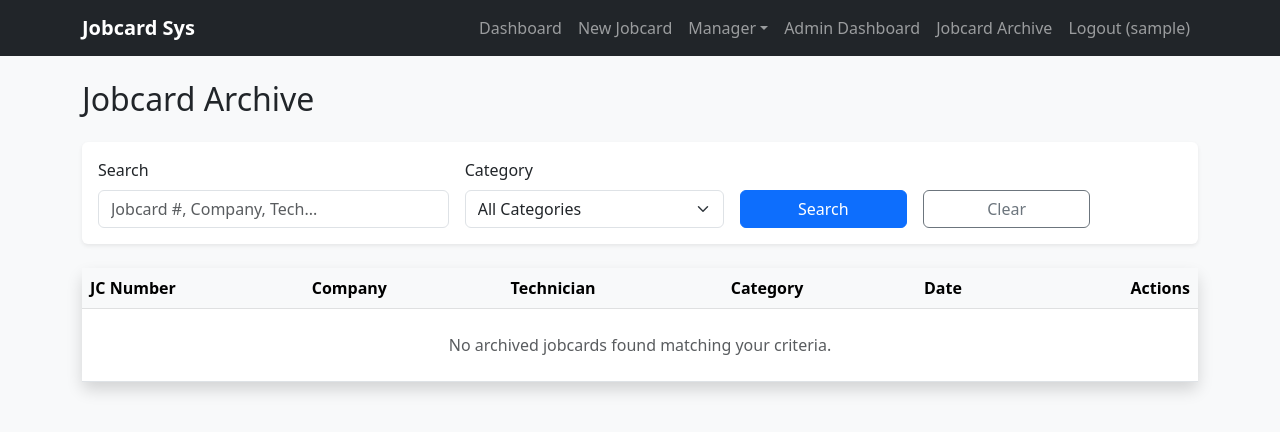
After one commit to dillonkevin46-cloud/Jobcard-New, a Django app: page /manage/archive/ in a window 1280 px wide. The commit adds this page. Shown: the top 432 px of the page. Run offline with Django 5.2, Linux system fonts and the light colour scheme; a user stored in the database is signed in; tables that the repository leaves empty hold one stand-in row (values such as "Sample post"); some libraries are stand-ins or nearby versions.

Commit message:
Implement Admin Archive and Fix Manager Signature Bug
Co-authored-by: dillonkevin46-cloud <241133063+dillonkevin46-cloud@users.noreply.github.com>

```diff
--- a/jobcards/forms.py
+++ b/jobcards/forms.py
@@ -167,6 +167,7 @@ class ManagerActionForm(forms.ModelForm):
     def __init__(self, *args, **kwargs):
         super().__init__(*args, **kwargs)
         self.helper = FormHelper()
+        self.helper.form_id = 'managerActionForm'
         self.helper.add_input(Submit('submit', 'Approve & Sign'))
 
         manager_sig_html = ""
--- a/jobcards/urls.py
+++ b/jobcards/urls.py
@@ -4,7 +4,8 @@ from .views import (
     CustomLoginView, DashboardView, JobcardCreateView, JobcardUpdateView,
     ManagerJobcardView, AdminJobcardView, UserListView, UserCreateView,
     CompanyCreateView, SettingsView, JobcardPDFView, JobcardAutosaveView,
-    FormDesignerView, SaveTemplateLayoutView, PreviewPDFTemplateView
+    FormDesignerView, SaveTemplateLayoutView, PreviewPDFTemplateView,
+    AdminArchiveListView
 )
 
 urlpatterns = [
@@ -19,6 +20,7 @@ urlpatterns = [
     path('manage/users/', UserListView.as_view(), name='user_list'),
     path('manage/users/create/', UserCreateView.as_view(), name='user_create'),
     path('manage/company/create/', CompanyCreateView.as_view(), name='company_create'),
+    path('manage/archive/', AdminArchiveListView.as_view(), name='admin_archive'),
     path('settings/', SettingsView.as_view(), name='settings'),
     path('pdf/<int:pk>/', JobcardPDFView.as_view(), name='jobcard_pdf'),
     path('manage/designer/', FormDesignerView.as_view(), name='form_designer'),
--- a/jobcards/views.py
+++ b/jobcards/views.py
@@ -637,6 +637,39 @@ class AdminJobcardView(LoginRequiredMixin, UserPassesTestMixin, UpdateView):
         messages.success(self.request, "Jobcard marked as Invoiced!")
         return redirect(self.success_url)
 
+class AdminArchiveListView(LoginRequiredMixin, UserPassesTestMixin, ListView):
+    model = Jobcard
+    template_name = 'jobcard_archive.html'
+    context_object_name = 'archived_jobcards'
+    paginate_by = 20
+
+    def test_func(self):
+        return self.request.user.is_admin_role() or self.request.user.is_superuser
+
+    def get_queryset(self):
+        qs = Jobcard.objects.filter(status=Jobcard.Status.INVOICED).order_by('-created_at')
+
+        # Search
+        query = self.request.GET.get('q')
+        if query:
+            qs = qs.filter(
+                Q(jobcard_number__icontains=query) |
+                Q(company__name__icontains=query) |
+                Q(technician__username__icontains=query)
+            )
+
+        # Filter
+        category = self.request.GET.get('category')
+        if category:
+            qs = qs.filter(category=category)
+
+        return qs
+
+    def get_context_data(self, **kwargs):
+        context = super().get_context_data(**kwargs)
+        context['category_choices'] = Jobcard.Category.choices
+        return context
+
 class UserListView(LoginRequiredMixin, UserPassesTestMixin, ListView):
     model = User
     template_name = 'user_list.html'
--- a/templates/base.html
+++ b/templates/base.html
@@ -51,7 +51,10 @@
 
                         {% if user.is_admin_role or user.is_superuser %}
                              <li class="nav-item">
-                                <a class="nav-link" href="/admin/" target="_blank">Admin Panel</a>
+                                <a class="nav-link" href="{% url 'dashboard' %}">Admin Dashboard</a>
+                            </li>
+                            <li class="nav-item">
+                                <a class="nav-link" href="{% url 'admin_archive' %}">Jobcard Archive</a>
                             </li>
                         {% endif %}
 
--- /dev/null
+++ b/templates/jobcard_archive.html
@@ -0,0 +1,100 @@
+{% extends 'base.html' %}
+{% block title %}Jobcard Archive{% endblock %}
+
+{% block content %}
+<div class="row">
+    <div class="col-md-12">
+        <h2 class="mb-4">Jobcard Archive</h2>
+
+        <!-- Search & Filter Card -->
+        <div class="card mb-4 shadow-sm">
+            <div class="card-body">
+                <form method="get" class="row g-3 align-items-end">
+                    <div class="col-md-4">
+                        <label for="q" class="form-label">Search</label>
+                        <input type="text" name="q" id="q" class="form-control"
+                               placeholder="Jobcard #, Company, Tech..."
+                               value="{{ request.GET.q }}">
+                    </div>
+                    <div class="col-md-3">
+                        <label for="category" class="form-label">Category</label>
+                        <select name="category" id="category" class="form-select">
+                            <option value="">All Categories</option>
+                            {% for code, label in category_choices %}
+                                <option value="{{ code }}" {% if request.GET.category == code %}selected{% endif %}>
+                                    {{ label }}
+                                </option>
+                            {% endfor %}
+                        </select>
+                    </div>
+                    <div class="col-md-2">
+                        <button type="submit" class="btn btn-primary w-100">
+                            Search
+                        </button>
+                    </div>
+                    <div class="col-md-2">
+                         <a href="{% url 'admin_archive' %}" class="btn btn-outline-secondary w-100">Clear</a>
+                    </div>
+                </form>
+            </div>
+        </div>
+
+        <!-- Results Table -->
+        <div class="card shadow">
+            <div class="card-body p-0">
+                <table class="table table-hover mb-0">
+                    <thead class="table-light">
+                        <tr>
+                            <th>JC Number</th>
+                            <th>Company</th>
+                            <th>Technician</th>
+                            <th>Category</th>
+                            <th>Date</th>
+                            <th class="text-end">Actions</th>
+                        </tr>
+                    </thead>
+                    <tbody>
+                        {% for jc in archived_jobcards %}
+                        <tr>
+                            <td>{{ jc.jobcard_number }}</td>
+                            <td>{{ jc.company.name }}</td>
+                            <td>{{ jc.technician.get_full_name|default:jc.technician.username }}</td>
+                            <td><span class="badge bg-secondary">{{ jc.get_category_display }}</span></td>
+                            <td>{{ jc.created_at|date:"Y-m-d" }}</td>
+                            <td class="text-end">
+                                <a href="{% url 'jobcard_pdf' jc.pk %}" class="btn btn-sm btn-outline-dark">
+                                    View PDF
+                                </a>
+                            </td>
+                        </tr>
+                        {% empty %}
+                        <tr>
+                            <td colspan="6" class="text-center py-4 text-muted">
+                                No archived jobcards found matching your criteria.
+                            </td>
+                        </tr>
+                        {% endfor %}
+                    </tbody>
+                </table>
+            </div>
+        </div>
+
+        <!-- Pagination (Optional Basic) -->
+        {% if is_paginated %}
+        <div class="mt-3">
+            <nav aria-label="Page navigation">
+                <ul class="pagination justify-content-center">
+                    {% if page_obj.has_previous %}
+                        <li class="page-item"><a class="page-link" href="?page={{ page_obj.previous_page_number }}{% if request.GET.q %}&q={{ request.GET.q }}{% endif %}{% if request.GET.category %}&category={{ request.GET.category }}{% endif %}">Previous</a></li>
+                    {% endif %}
+                    <li class="page-item disabled"><span class="page-link">Page {{ page_obj.number }} of {{ page_obj.paginator.num_pages }}</span></li>
+                    {% if page_obj.has_next %}
+                        <li class="page-item"><a class="page-link" href="?page={{ page_obj.next_page_number }}{% if request.GET.q %}&q={{ request.GET.q }}{% endif %}{% if request.GET.category %}&category={{ request.GET.category }}{% endif %}">Next</a></li>
+                    {% endif %}
+                </ul>
+            </nav>
+        </div>
+        {% endif %}
+    </div>
+</div>
+{% endblock %}
```
Also changed, not shown: templates/jobcard_admin.html (+20 -11 lines), templates/jobcard_manager.html (+3 -8 lines).
